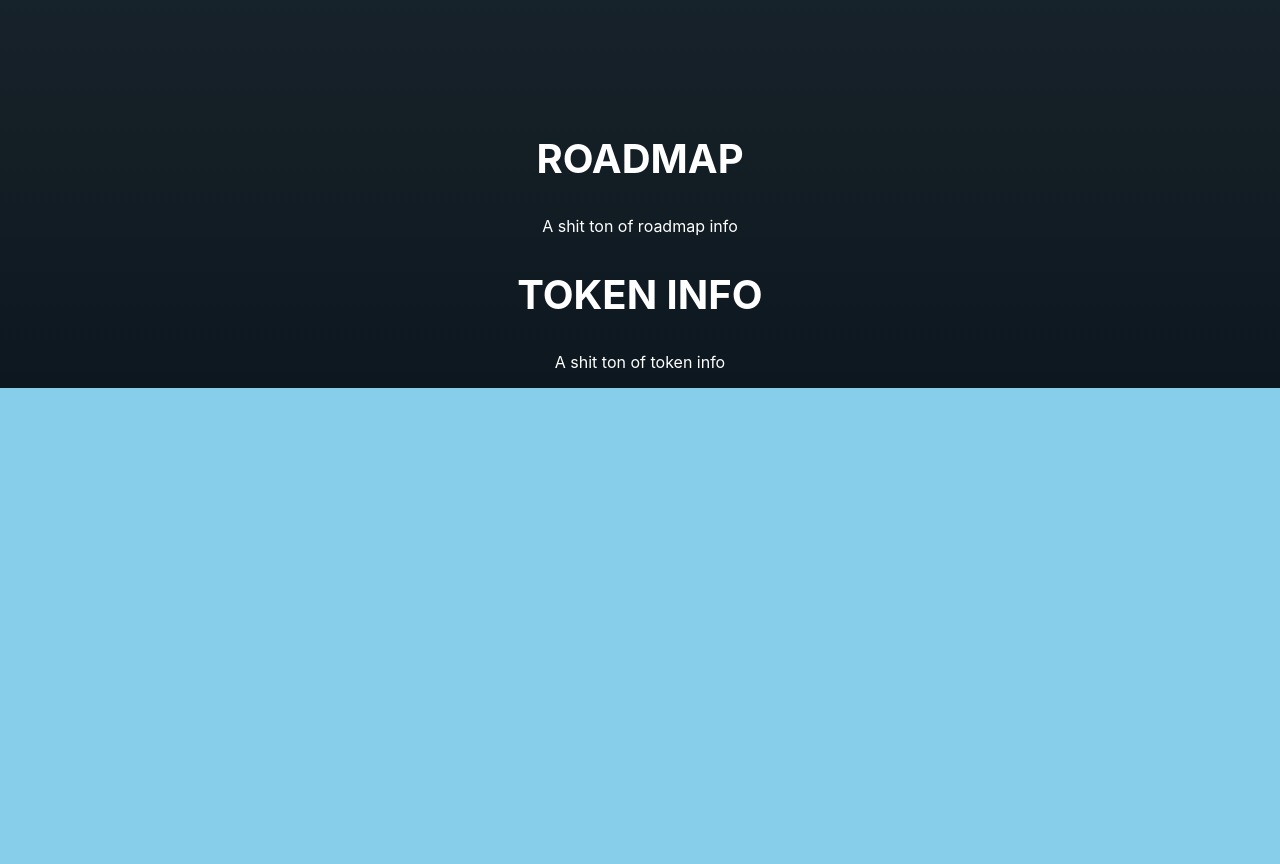
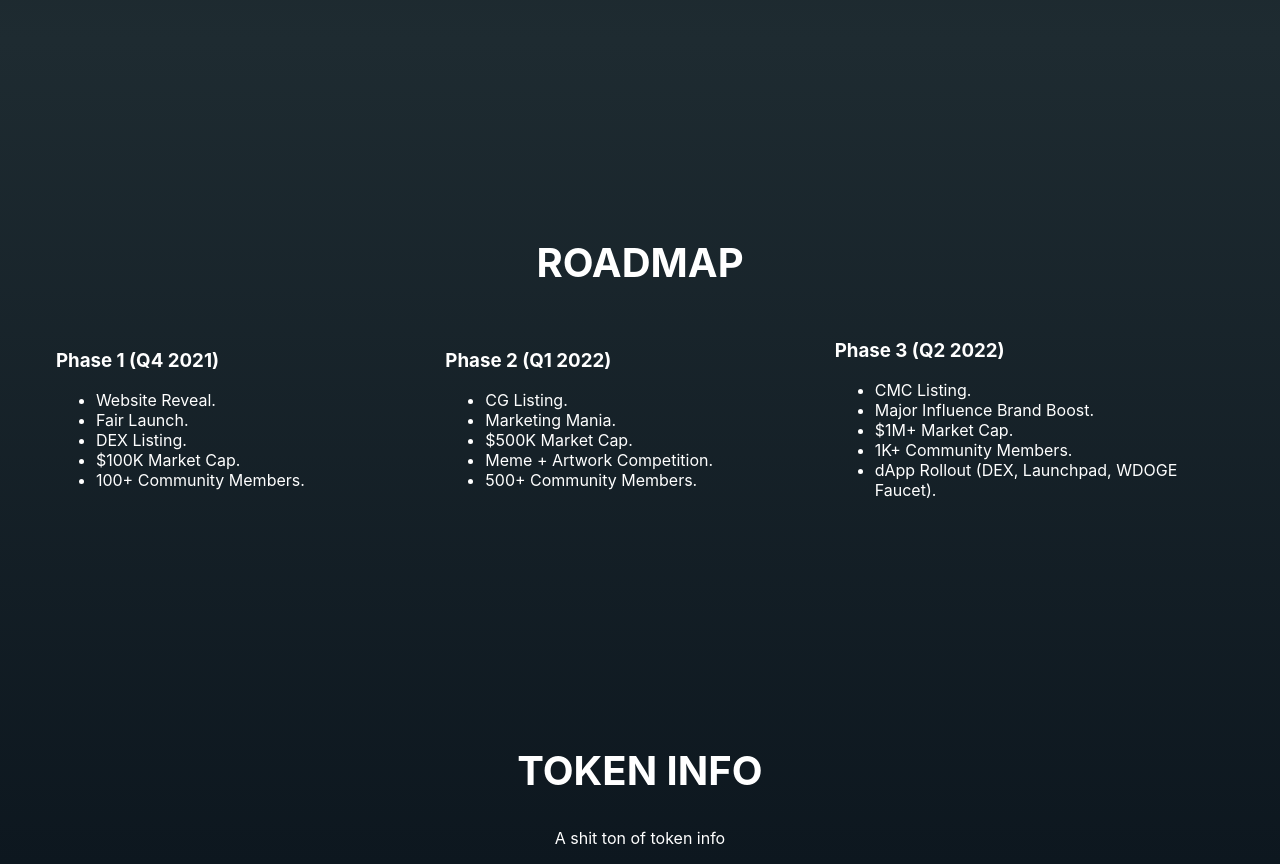
Before and after one commit to RadZ3000/doge-site, a React (Create React App) app: page / in a window 1280 px wide. Shown: the part 1880-2744 px from the top of the page. Before the commit the page ends 2268 px from the top, so only its background shows below. Built offline with nearby package versions, Linux system fonts and the light colour scheme.

Commit message:
figured out roadmap for the most part

```diff
--- a/src/Content.css
+++ b/src/Content.css
@@ -143,22 +143,43 @@ h2 {
   text-align: left;
 }
 
-#redisA {
+#redis-buy {
   background: linear-gradient(to right, white 0%, white 2%, rgb(10, 140, 192) 2%, rgb(10, 140, 192) 100%);
 }
 
-#devMarketA {
+#devmarket-buy {
   background: linear-gradient(to right, white 0%, white 8%, rgb(10, 140, 192) 8%, rgb(10, 140, 192) 100%);
 }
 
-#redisB {
+#redis-sell {
   background: linear-gradient(to right, white 0%, white 2%, rgb(10, 140, 192) 2%, rgb(10, 140, 192) 100%);
 }
 
-#devMarketB {
+#devmarket-sell {
   background: linear-gradient(to right, white 0%, white 10%, rgb(10, 140, 192) 10%, rgb(10, 140, 192) 100%);
 }
 
 #Roadmap {
   margin-top: 200px;
+  display: grid;
+  align-items: center;
+  justify-content: center;
+  grid-template-rows: 50% 50%;
+  grid-template-columns: 33% 33% 33%;
+  padding: 50px;
 }
+
+#Roadmap h2:nth-child(1){
+  grid-row-start: 1;
+  grid-row-end: 1;
+  grid-column-start: 1;
+  grid-column-end: 4;
+}
+
+.roadmap-div {
+  text-align: left;
+}
+
+#Info {
+  margin-top: 200px;
+}
--- a/src/Content.js
+++ b/src/Content.js
@@ -3,7 +3,7 @@ import IntroLogo from './IntroLogo.png'
 import FeaturesLogo from './FeaturesLogo.png'
 import featuresConst from './content_file/features.js';
 // import tokenomicsConst from './content_file/tokenomics.js';
-import roadmapConst from './content_file/roadmap.js';
+// import roadmapConst from './content_file/roadmap.js';
 import tokenInfoConst from './content_file/tokenInfo.js';
 
 function Content() {
@@ -44,20 +44,54 @@ function Content() {
         {/* <p>{tokenomicsConst}</p> */}
         <h3>10% Buy Tax</h3>
         <p className="BarP">2% Redistribution</p>
-        <div id="redisA" className="bar">2%</div>
+        <div id="redis-buy" className="bar">2%</div>
         <p className="BarP">8% Dev + Marketing</p>
-        <div id="devMarketA" className="bar">8%</div>
+        <div id="devmarket-buy" className="bar">8%</div>
         <p></p>
         <h3>12% Sell Tax</h3>
         <p className="BarP">2% Redistribution</p>
-        <div id="redisB" className="bar">2%</div>
+        <div id="redis-sell" className="bar">2%</div>
         <p className="BarP">10% Dev + Marketing</p>
-        <div id="devMarketB" className="bar">10%</div>
+        <div id="devmarket-sell" className="bar">10%</div>
       </div>
 
       <div id="Roadmap">
         <h2 id='roadmap'>ROADMAP</h2>
-        <p>{roadmapConst}</p>
+        {/* <p>{roadmapConst}</p> */}
+
+        <div id="phase-one" className="roadmap-div">
+          <h3>Phase 1 (Q4 2021)</h3>
+          <ul className="roadmap-list">
+            <li>Website Reveal.</li>
+            <li>Fair Launch.</li>
+            <li>DEX Listing.</li>
+            <li>$100K Market Cap.</li>
+            <li>100+ Community Members.</li>
+          </ul>
+        </div>
+
+        <div id="phase-two" className="roadmap-div">
+          <h3>Phase 2 (Q1 2022)</h3>
+          <ul className="roadmap-list">
+            <li>CG Listing.</li>
+            <li>Marketing Mania.</li>
+            <li>$500K Market Cap.</li>
+            <li>Meme + Artwork Competition.</li>
+            <li>500+ Community Members.</li>
+          </ul>
+        </div>
+
+        <div id="phase-three" className="roadmap-div">
+          <h3>Phase 3 (Q2 2022)</h3>
+          <ul className="roadmap-list">
+            <li>CMC Listing.</li>
+            <li>Major Influence Brand Boost.</li>
+            <li>$1M+ Market Cap.</li>
+            <li>1K+ Community Members.</li>
+            <li>dApp Rollout (DEX, Launchpad, WDOGE Faucet).</li>
+          </ul>
+        </div>
+
       </div>
 
       <div id="Info">
```
